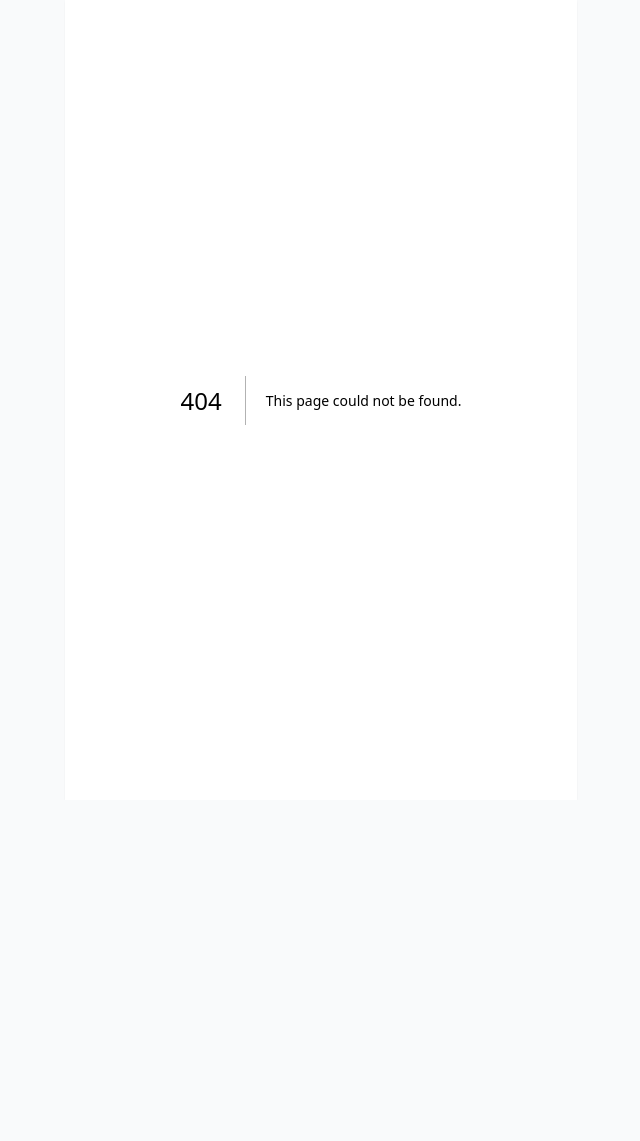
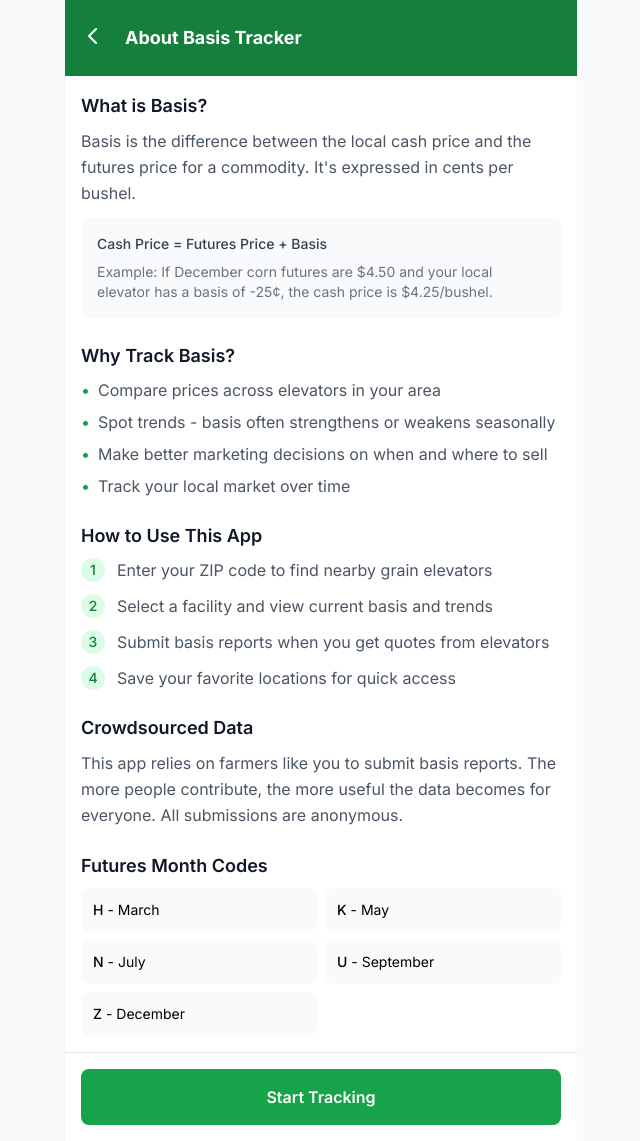
Before and after one commit to mack-svg/basis-tracker, a Next.js app: page /about in a window 1280 px wide. Before the commit this address had no page. Shown: the whole page, without its empty margins (319-959 px from the left). Before the commit the page ends 800 px from the top, so only its background shows below. Built offline with nearby package versions, Linux system fonts and the light colour scheme.

Commit message:
Add PWA support and About page

```diff
--- /dev/null
+++ b/src/app/about/page.tsx
@@ -0,0 +1,131 @@
+'use client'
+
+import Link from 'next/link'
+
+export default function AboutPage() {
+  return (
+    <div className="min-h-screen flex flex-col">
+      {/* Header */}
+      <header className="bg-green-700 text-white p-4">
+        <div className="flex items-center gap-3">
+          <Link
+            href="/"
+            className="p-2 -ml-2 hover:bg-green-600 rounded-lg transition-colors"
+          >
+            <svg className="w-6 h-6" fill="none" stroke="currentColor" viewBox="0 0 24 24">
+              <path strokeLinecap="round" strokeLinejoin="round" strokeWidth={2} d="M15 19l-7-7 7-7" />
+            </svg>
+          </Link>
+          <h1 className="text-lg font-bold">About Basis Tracker</h1>
+        </div>
+      </header>
+
+      <div className="flex-1 p-4 space-y-6">
+        {/* What is Basis */}
+        <section>
+          <h2 className="text-lg font-semibold text-gray-900 mb-2">What is Basis?</h2>
+          <p className="text-gray-600 leading-relaxed">
+            Basis is the difference between the local cash price and the futures price for a commodity.
+            It&apos;s expressed in cents per bushel.
+          </p>
+          <div className="mt-3 bg-gray-50 rounded-lg p-4">
+            <p className="text-sm text-gray-700 font-medium">
+              Cash Price = Futures Price + Basis
+            </p>
+            <p className="text-sm text-gray-500 mt-2">
+              Example: If December corn futures are $4.50 and your local elevator has a basis of -25¢,
+              the cash price is $4.25/bushel.
+            </p>
+          </div>
+        </section>
+
+        {/* Why Track Basis */}
+        <section>
+          <h2 className="text-lg font-semibold text-gray-900 mb-2">Why Track Basis?</h2>
+          <ul className="text-gray-600 space-y-2">
+            <li className="flex gap-2">
+              <span className="text-green-600">•</span>
+              <span>Compare prices across elevators in your area</span>
+            </li>
+            <li className="flex gap-2">
+              <span className="text-green-600">•</span>
+              <span>Spot trends - basis often strengthens or weakens seasonally</span>
+            </li>
+            <li className="flex gap-2">
+              <span className="text-green-600">•</span>
+              <span>Make better marketing decisions on when and where to sell</span>
+            </li>
+            <li className="flex gap-2">
+              <span className="text-green-600">•</span>
+              <span>Track your local market over time</span>
+            </li>
+          </ul>
+        </section>
+
+        {/* How to Use */}
+        <section>
+          <h2 className="text-lg font-semibold text-gray-900 mb-2">How to Use This App</h2>
+          <ol className="text-gray-600 space-y-3">
+            <li className="flex gap-3">
+              <span className="flex-shrink-0 w-6 h-6 bg-green-100 text-green-700 rounded-full flex items-center justify-center text-sm font-medium">1</span>
+              <span>Enter your ZIP code to find nearby grain elevators</span>
+            </li>
+            <li className="flex gap-3">
+              <span className="flex-shrink-0 w-6 h-6 bg-green-100 text-green-700 rounded-full flex items-center justify-center text-sm font-medium">2</span>
+              <span>Select a facility and view current basis and trends</span>
+            </li>
+            <li className="flex gap-3">
+              <span className="flex-shrink-0 w-6 h-6 bg-green-100 text-green-700 rounded-full flex items-center justify-center text-sm font-medium">3</span>
+              <span>Submit basis reports when you get quotes from elevators</span>
+            </li>
+            <li className="flex gap-3">
+              <span className="flex-shrink-0 w-6 h-6 bg-green-100 text-green-700 rounded-full flex items-center justify-center text-sm font-medium">4</span>
+              <span>Save your favorite locations for quick access</span>
+            </li>
+          </ol>
+        </section>
+
+        {/* Crowdsourced */}
+        <section>
+          <h2 className="text-lg font-semibold text-gray-900 mb-2">Crowdsourced Data</h2>
+          <p className="text-gray-600 leading-relaxed">
+            This app relies on farmers like you to submit basis reports. The more people contribute,
+            the more useful the data becomes for everyone. All submissions are anonymous.
+          </p>
+        </section>
+
+        {/* Futures Months */}
+        <section>
+          <h2 className="text-lg font-semibold text-gray-900 mb-2">Futures Month Codes</h2>
+          <div className="grid grid-cols-2 gap-2 text-sm">
+            <div className="bg-gray-50 rounded-lg p-3">
+              <span className="font-medium">H</span> - March
+            </div>
+            <div className="bg-gray-50 rounded-lg p-3">
+              <span className="font-medium">K</span> - May
+            </div>
+            <div className="bg-gray-50 rounded-lg p-3">
+              <span className="font-medium">N</span> - July
+            </div>
+            <div className="bg-gray-50 rounded-lg p-3">
+              <span className="font-medium">U</span> - September
+            </div>
+            <div className="bg-gray-50 rounded-lg p-3">
+              <span className="font-medium">Z</span> - December
+            </div>
+          </div>
+        </section>
+      </div>
+
+      {/* Footer */}
+      <div className="p-4 border-t bg-white">
+        <Link
+          href="/"
+          className="block w-full text-center bg-green-600 text-white py-4 rounded-lg font-semibold"
+        >
+          Start Tracking
+        </Link>
+      </div>
+    </div>
+  )
+}
--- a/src/app/layout.tsx
+++ b/src/app/layout.tsx
@@ -7,6 +7,15 @@ const inter = Inter({ subsets: ['latin'] })
 export const metadata: Metadata = {
   title: 'Basis Tracker',
   description: 'Track grain basis at local elevators',
+  manifest: '/manifest.json',
+  appleWebApp: {
+    capable: true,
+    statusBarStyle: 'default',
+    title: 'Basis Tracker',
+  },
+  formatDetection: {
+    telephone: false,
+  },
 }
 
 export const viewport: Viewport = {
--- a/src/app/page.tsx
+++ b/src/app/page.tsx
@@ -2,6 +2,7 @@
 
 import { useState, useEffect } from 'react'
 import { useRouter } from 'next/navigation'
+import Link from 'next/link'
 import { getSavedZip, saveZip, getUserId } from '@/lib/user'
 import { supabase } from '@/lib/supabase'
 import type { Facility } from '@/types/database'
@@ -179,7 +180,10 @@ export default function HomePage() {
 
       {/* Footer */}
       <footer className="p-4 text-center text-sm text-gray-400">
-        Crowdsourced basis data
+        <p>Crowdsourced basis data</p>
+        <Link href="/about" className="text-green-600 hover:underline mt-1 inline-block">
+          What is basis? How to use this app
+        </Link>
       </footer>
     </div>
   )
```
Also changed, not shown: public/icon.svg (added), public/manifest.json (added).
